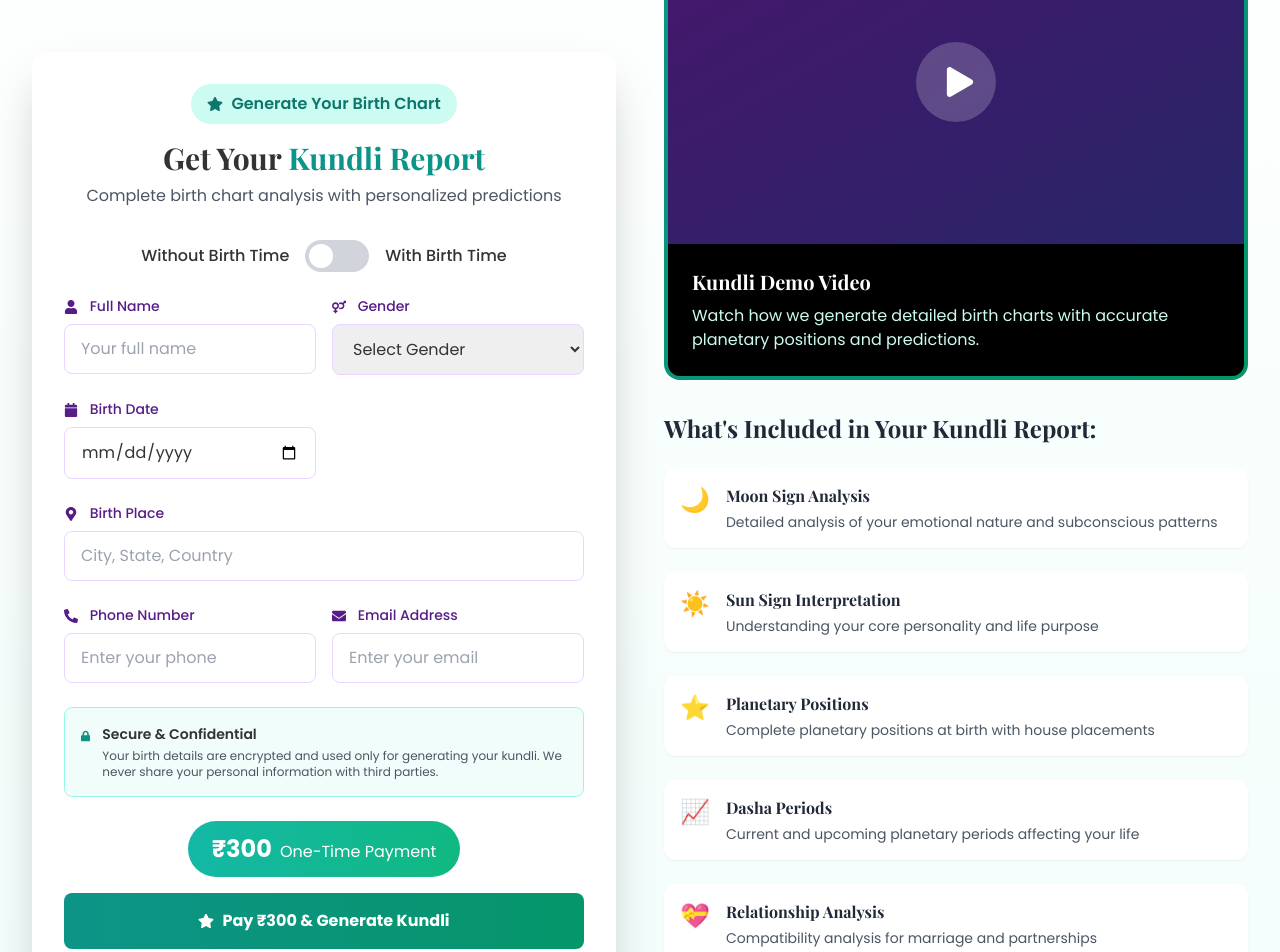
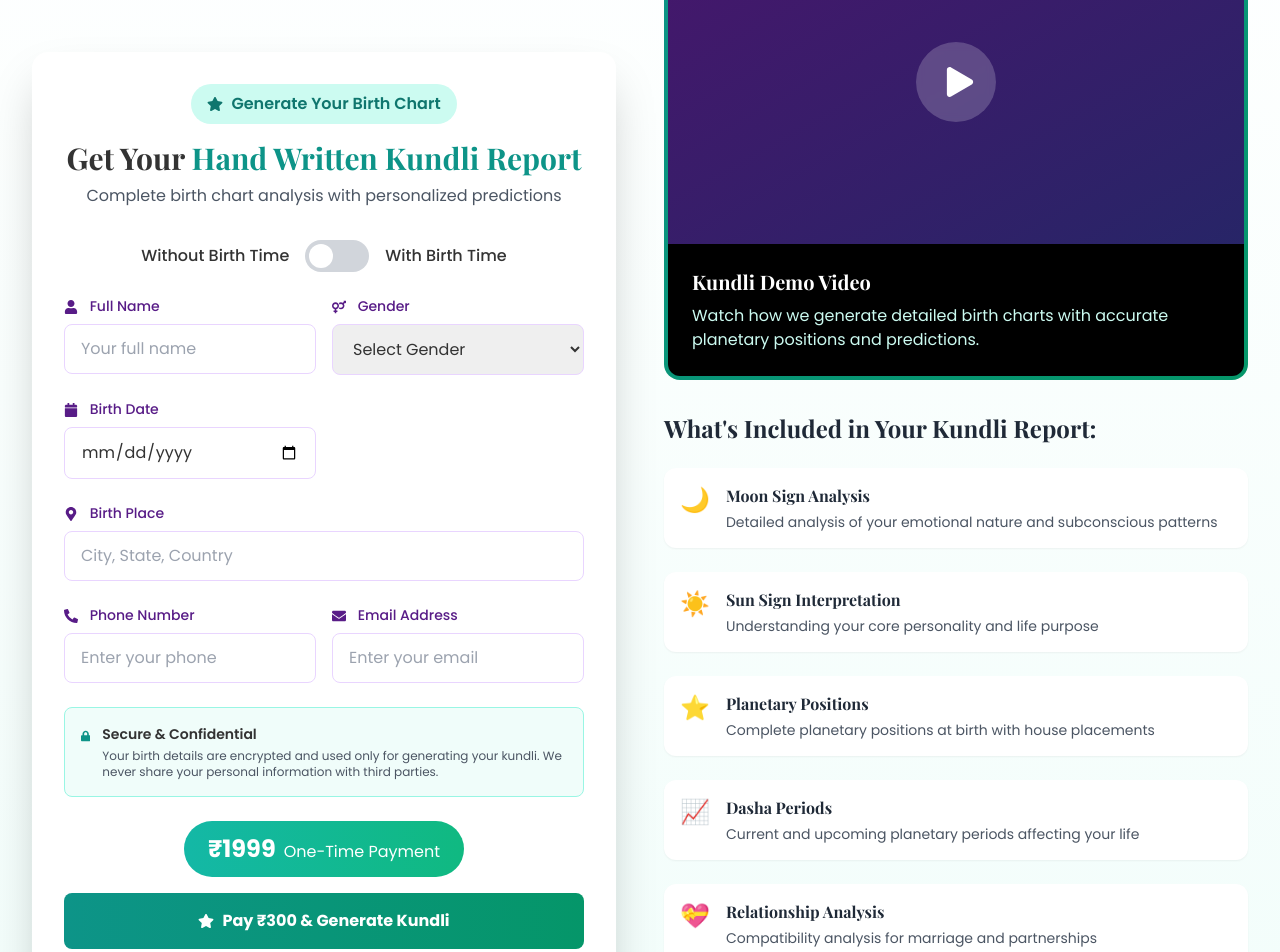
Before and after one commit to akashranjanmandal/accurate-astro, a React (Vite) app in the folder client/: page / in a window 1280 px wide. Shown: the part 6220-7172 px from the top of the page. Built offline with nearby package versions, Linux system fonts and the light colour scheme; no server answers.

Commit message:
changes in kundli comp

```diff
--- a/client/src/components/Kundli.jsx
+++ b/client/src/components/Kundli.jsx
@@ -113,7 +113,7 @@ const Kundli = () => {
                 <FaStar className="mr-2" />
                 <span className="font-semibold">Generate Your Birth Chart</span>
               </div>
-              <h2 className="text-3xl font-bold mb-2">Get Your <span className="text-teal-600">Kundli Report</span></h2>
+              <h2 className="text-3xl font-bold mb-2">Get Your <span className="text-teal-600">Hand Written Kundli Report</span></h2>
               <p className="text-gray-600">Complete birth chart analysis with personalized predictions</p>
             </div>
 
@@ -279,7 +279,7 @@ const Kundli = () => {
               {/* Pricing & Submit */}
               <div className="text-center space-y-4">
                 <div className="inline-block bg-gradient-to-r from-teal-500 to-emerald-500 text-white px-6 py-3 rounded-full">
-                  <span className="text-2xl font-bold">₹300</span>
+                  <span className="text-2xl font-bold">₹1999</span>
                   <span className="ml-2">One-Time Payment</span>
                 </div>
 
```
